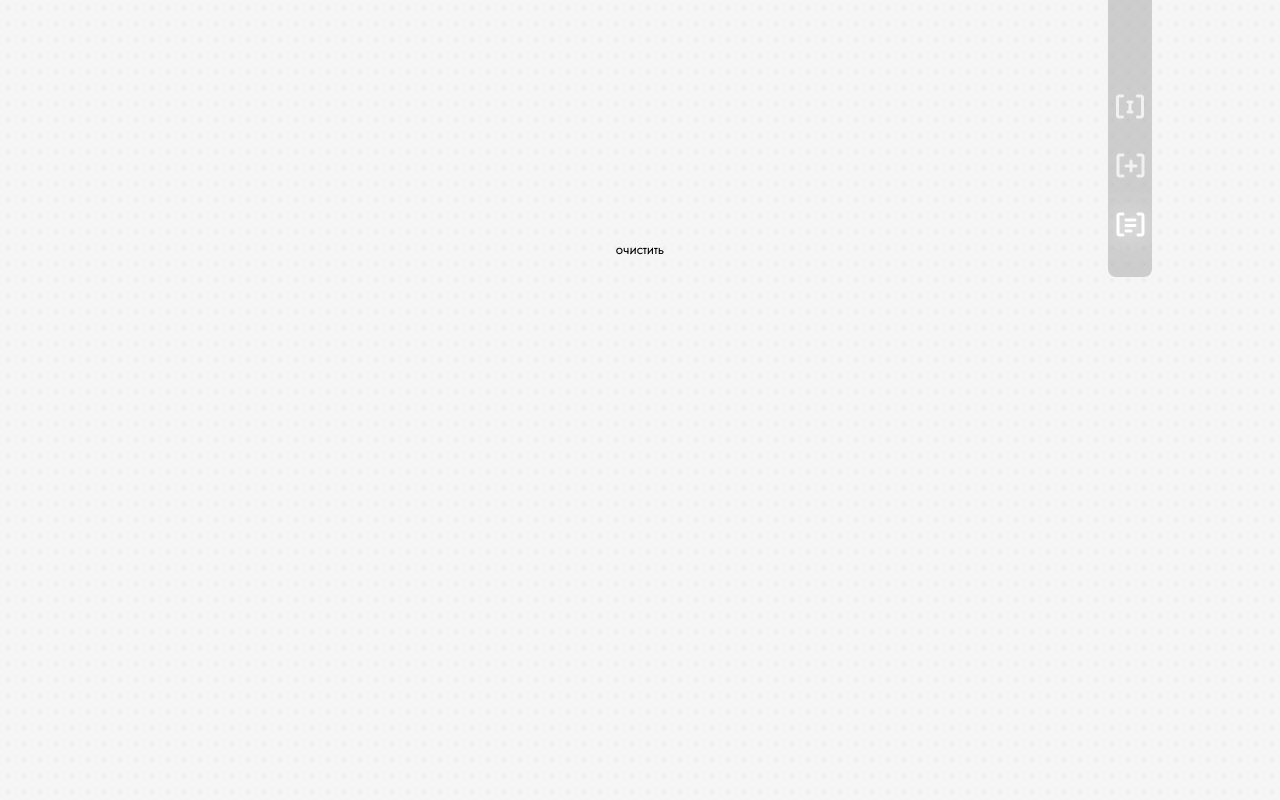
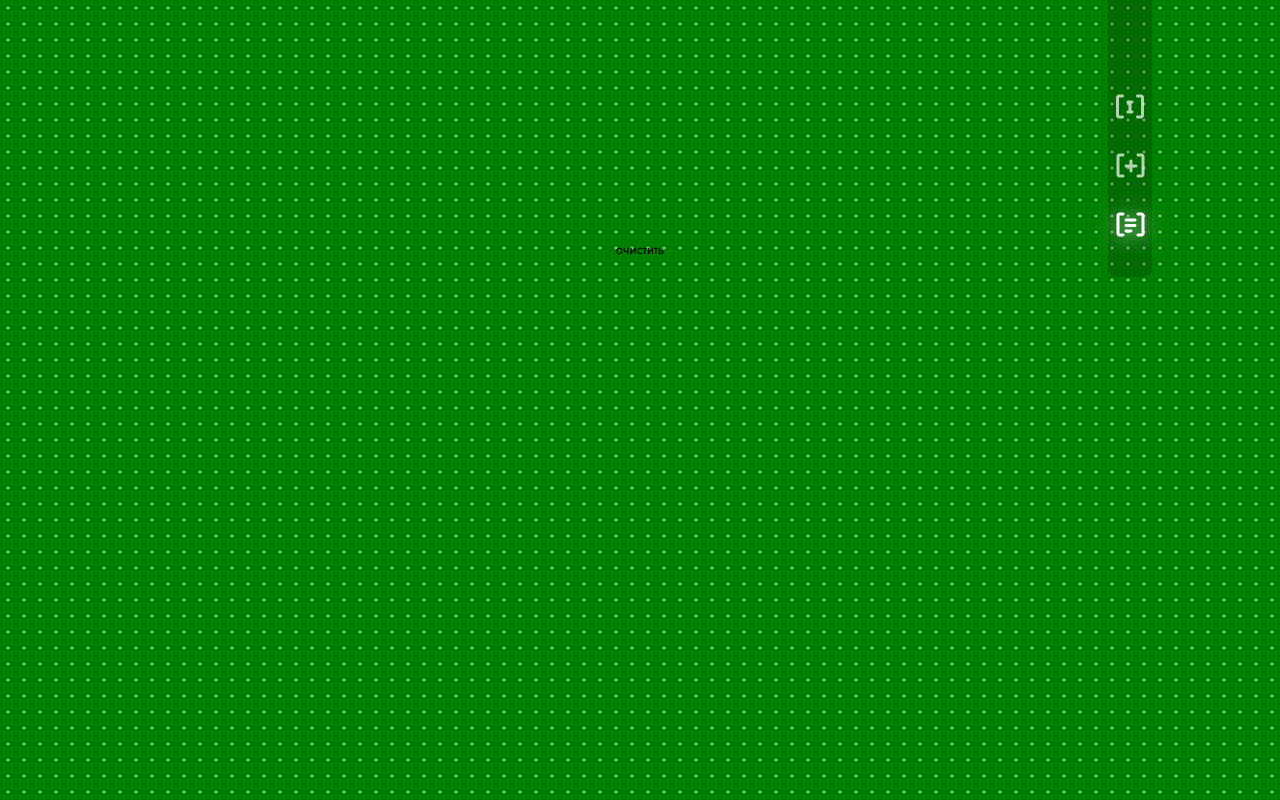
Before and after one commit to tatiana-t/emotion-palette, a React (Vite) app: page /palette/history in a window 1280 px wide. Built offline with nearby package versions, Linux system fonts and the light colour scheme; a web font is replaced by a local one; what @gravity-ui/uikit would draw is missing.

Commit message:
test updates

```diff
--- a/src/App.scss
+++ b/src/App.scss
@@ -6,8 +6,8 @@
   position: relative;
 
   color: #444444;
-  background-color: #f5f5f5;
-  // background-color: green;
+  // background-color: #f5f5f5;
+  background-color: green;
   background-image: radial-gradient(#e7e6e6 0, transparent 2px);
   background-size: 16px 16px;
   background-repeat: repeat;
```
